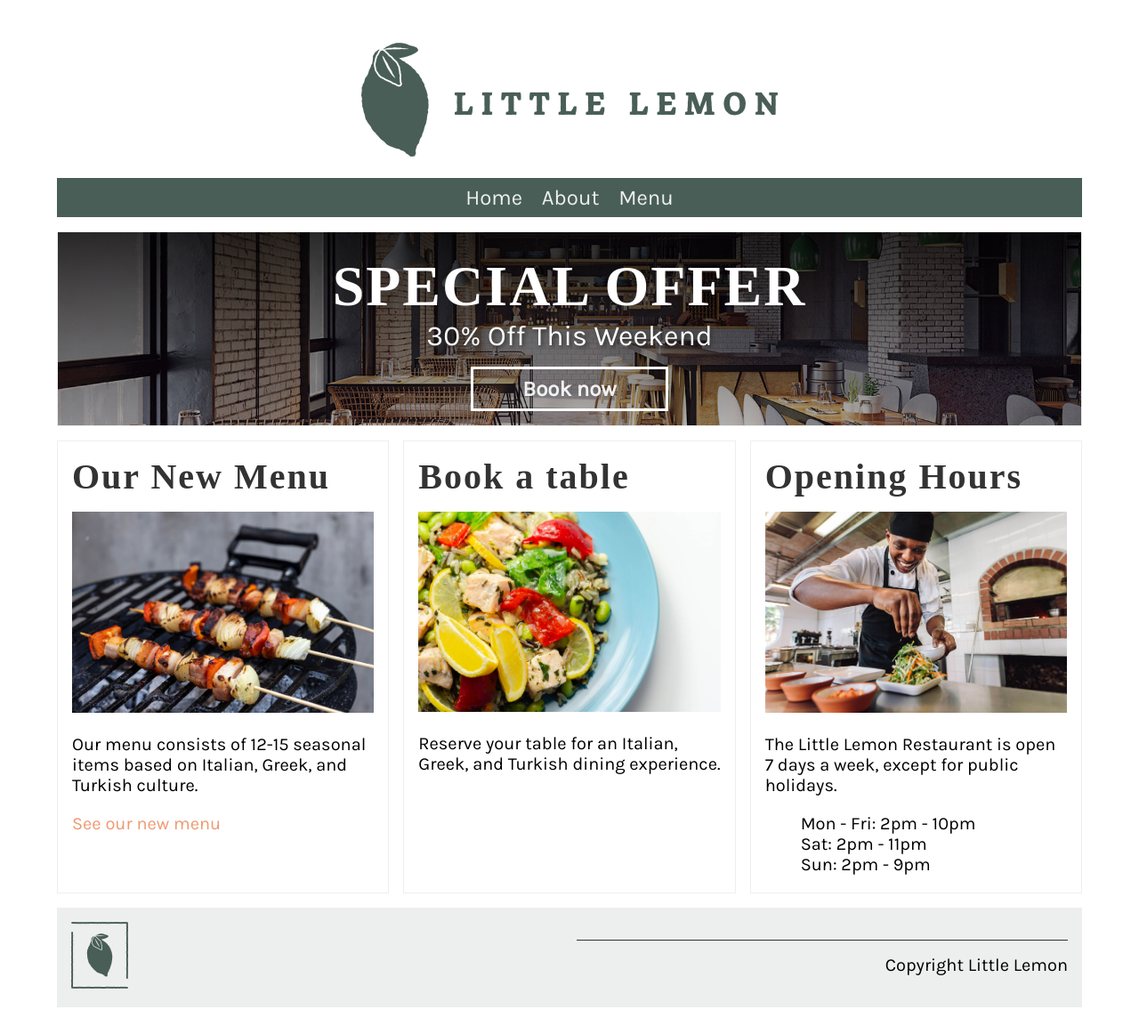
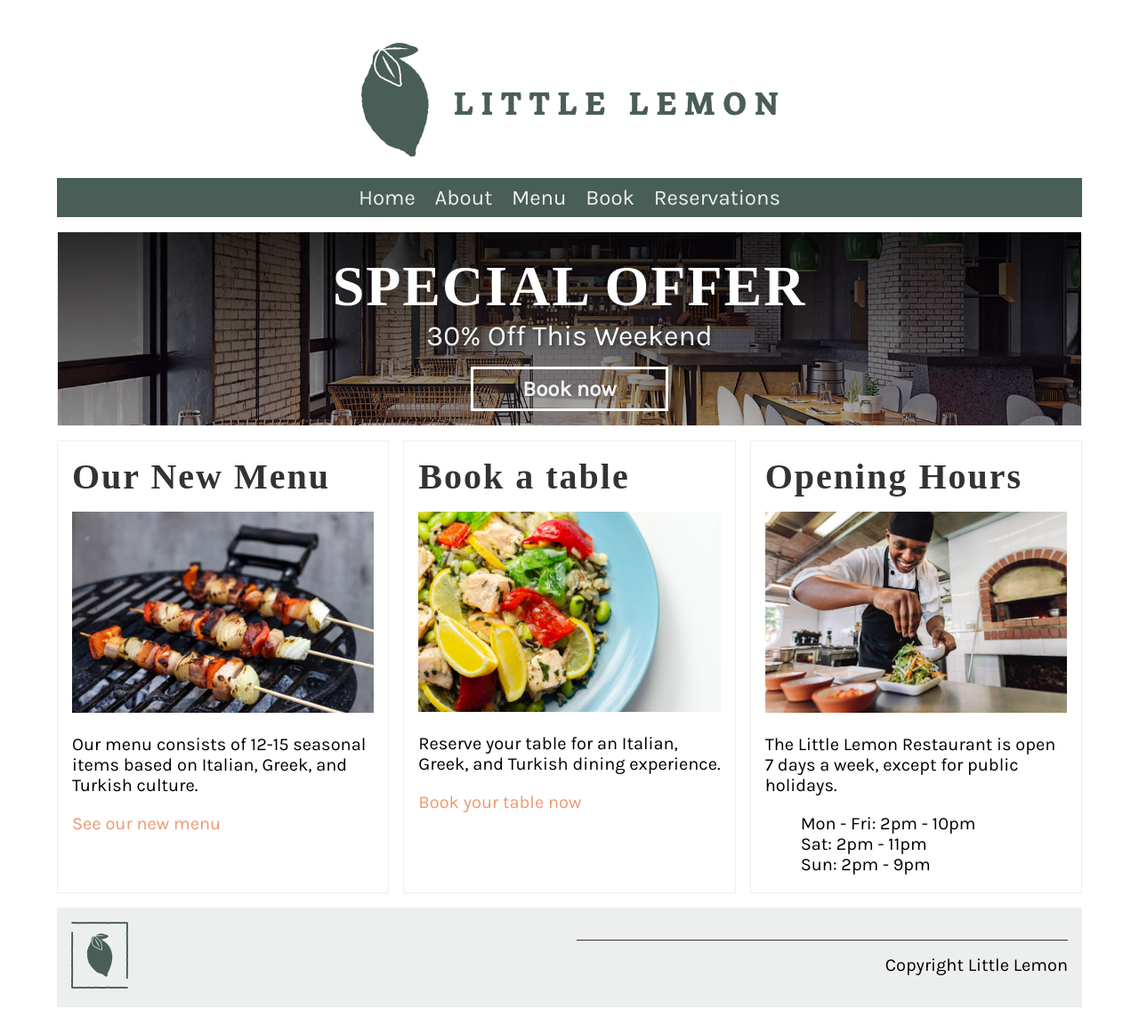
Before and after one commit to Abubakr-Alsheikh/little-lemon-backend-api, a Django app: page / in a window 1280 px wide. Shown: the top 1153 px of the page at 89% size. Run offline with Django 5.2, Linux system fonts and the light colour scheme; some web fonts are replaced.

Commit message:
Adding booking form logic with creating API for bookings

```diff
--- a/core/templates/book.html
+++ b/core/templates/book.html
@@ -5,7 +5,7 @@
 <section>
   <article>
     <!-- Add your code in the line below  -->
-    <h1> <!--Add title here --> </h1>
+    <h1>Make a reservation</h1>
 
     <!--Begin row-->
     <div class="row">
@@ -40,5 +40,7 @@
 <!-- Add your code inside the script tags below  -->
 <script>
 
+  console.log("Hello");
+  document.getElementById("id_reservation_date").type="date";
 </script>
 {% endblock %}
--- a/core/templates/bookings.html
+++ b/core/templates/bookings.html
@@ -4,7 +4,7 @@
 {% block content %}
 <section>
   <article>
-    <h1><!--Add title here --></h1>
+    <h1>All Reservations</h1>
     <!--Begin row-->
     <div class="row">
       <!--Begin col-->
@@ -35,5 +35,9 @@
 <!-- Add your code inside the script tags below  -->
 <script>
 
+  const bookings = JSON.parse('{{ bookings|safe }}');
+  console.log(bookings);
+  const pretty_json = JSON.stringify(bookings, null, 2);
+  document.getElementById("bookings").textContent = pretty_json;
 </script>
 {% endblock %}
--- a/core/templates/index.html
+++ b/core/templates/index.html
@@ -8,7 +8,7 @@
       <p>
         30% Off This Weekend
       </p>
-      <a href="#" class="cta"> Book now </a>
+      <a href="{% url 'book' %}" class="cta"> Book now </a>
     </article>
   </section>
   <section>
@@ -29,7 +29,7 @@
         Reserve your table for an Italian, Greek, and Turkish dining experience.
       </p>
       <p>
-        <!-- Add code here for book  -->
+        <a href="{% url 'book' %}">Book your table now</a>
       </p>
     </article>
     <article>
--- a/core/templates/partials/_header.html
+++ b/core/templates/partials/_header.html
@@ -7,7 +7,7 @@
     <li><a href="{% url 'home' %}">Home</a></li>
     <li><a href="{% url 'about' %}">About</a></li>
     <li><a href="{% url 'menu' %}">Menu</a></li>
-    <!-- Add code here for the book template -->
-    <!-- Add code here for the reservations template -->
+    <li><a href="{% url 'book' %}">Book</a></li>
+    <li><a href="{% url 'bookings' %}">Reservations</a></li>
   </ul>
 </nav>
--- a/core/urls.py
+++ b/core/urls.py
@@ -5,8 +5,8 @@ from . import views
 urlpatterns = [
     path('', views.home, name="home"),
     path('about/', views.about, name="about"),
-    # path('book/', views.book, name="book"),
+    path('book/', views.book, name="book"),
     path('menu/', views.menu, name="menu"),
     path('menu_item/<int:pk>/', views.display_menu_item, name="menu_item"),
-    # path('bookings/', views.bookings, name="bookings"),
+    path('bookings/', views.bookings, name="bookings"),
 ]
--- a/core/views.py
+++ b/core/views.py
@@ -6,7 +6,7 @@ from django.core import serializers
 from .models import Booking
 from datetime import datetime
 import json
-# from .forms import BookingForm
+from .forms import BookingForm
 
 def home(request):
     return render(request, 'index.html')
@@ -14,18 +14,20 @@ def home(request):
 def about(request):
     return render(request, 'about.html')
 
-# def book(request):
-#     form = BookingForm()
-#     if request.method == 'POST':
-#         form = BookingForm(request.POST)
-#         if form.is_valid():
-#             form.save()
-#     context = {'form':form}
-#     return render(request, 'book.html', context)
+def book(request):
+    form = BookingForm()
+    if request.method == 'POST':
+        form = BookingForm(request.POST)
+        if form.is_valid():
+            form.save()
+    context = {'form':form}
+    return render(request, 'book.html', context)
 
-# Add code for the bookings() view
-
-
+def bookings(request):
+     date = request.GET.get('date', datetime.today().date())
+     bookings = Booking.objects.all()
+     booking_json = serializers.serialize('json', bookings)
+     return render(request, "bookings.html", { "bookings": booking_json})
 
 def menu(request):
     menu_data = Menu.objects.all()
```
Also changed, not shown: core/forms.py (added, +9 -0 lines).
